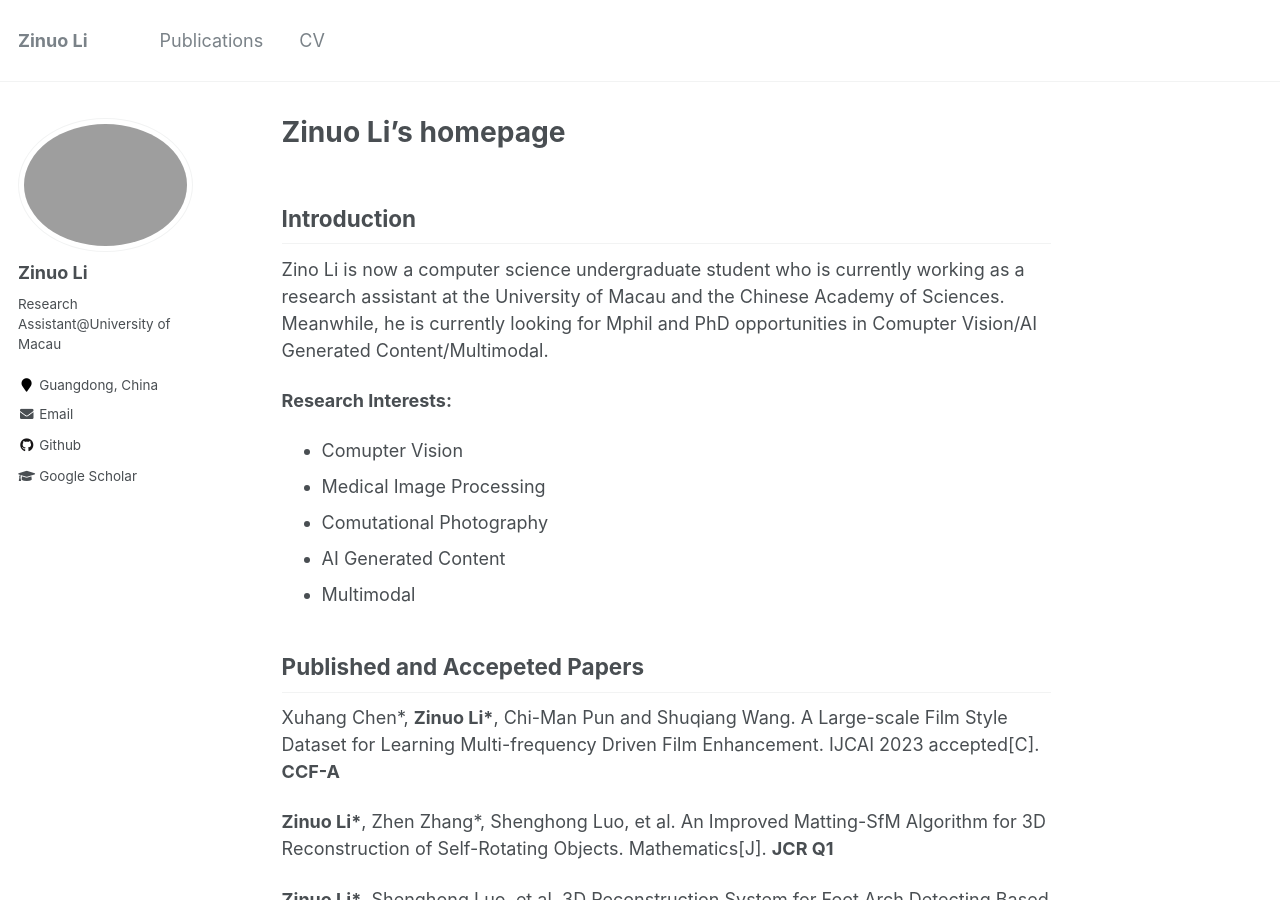
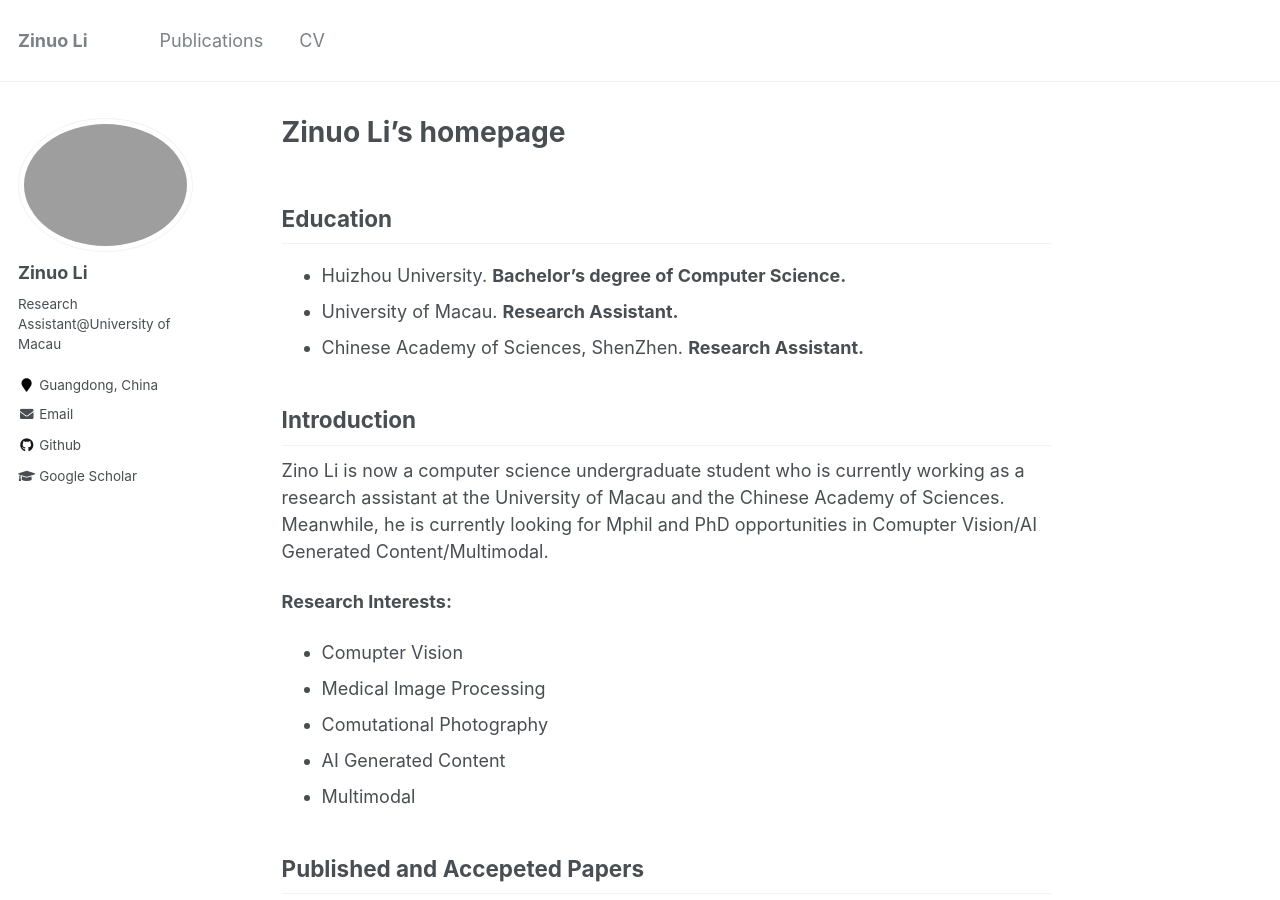
Before and after one commit to Shenghong-Luo/Shenghong-Luo.github.io, a Jekyll site: the page built from _pages/about.md, in a window 1280 px wide and 900 px high. Built offline with Jekyll 4.4.1, drawn with Linux system fonts in a browser that asks for light colours.

Commit message:
Update about.md

```diff
--- a/_pages/about.md
+++ b/_pages/about.md
@@ -7,6 +7,10 @@ redirect_from:
   - /about/
   - /about.html
 ---
+## Education
+* Huizhou University. **Bachelor's degree of Computer Science.**
+* University of Macau. **Research Assistant.**
+* Chinese Academy of Sciences, ShenZhen. **Research Assistant.**
 
 ## Introduction
 Zino Li is now a computer science undergraduate student who is currently working as a research assistant at the University of Macau and the Chinese Academy of Sciences. Meanwhile, he is currently looking for Mphil and PhD opportunities in Comupter Vision/AI Generated Content/Multimodal.
```
